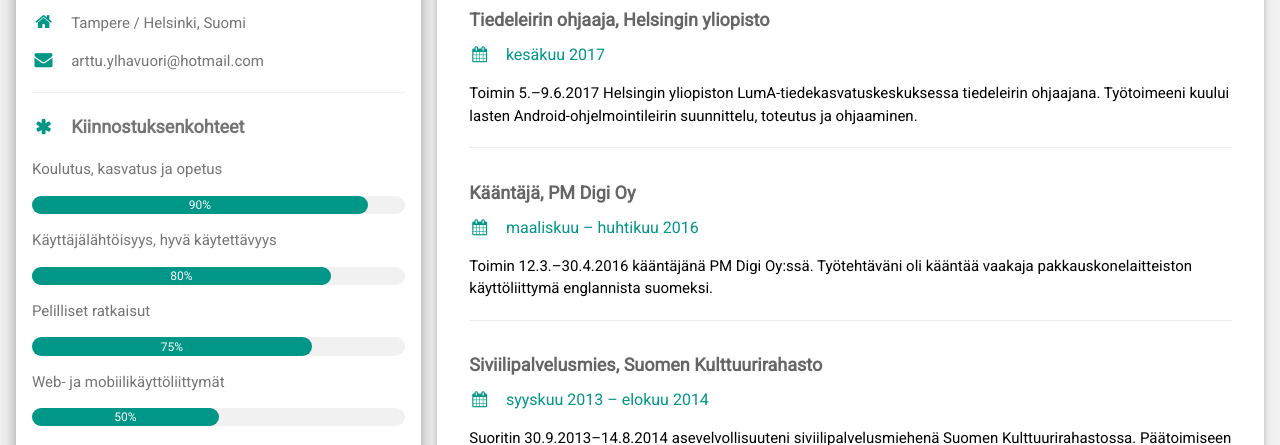
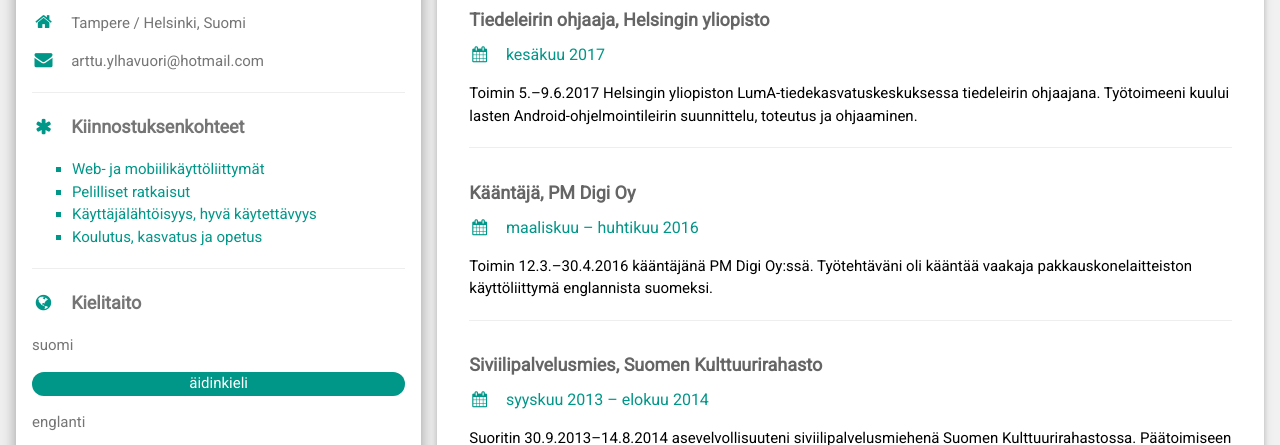
Before and after one commit to areee/old2, a plain HTML site: page index.html in a window 1280 px wide. Shown: the part 484-929 px from the top of the page. Drawn offline with nearby package versions, Linux system fonts and the light colour scheme.

Commit message:
kiinnostuksenkohteet päivitetty

```diff
--- a/index.html
+++ b/index.html
@@ -40,26 +40,14 @@
 
                     <p class="w3-large"><b><i class="fa fa-asterisk fa-fw w3-margin-right w3-text-teal"></i>Kiinnostuksenkohteet</b>
                     </p>
-                    <p>Koulutus, kasvatus ja opetus</p>
-                    <div class="w3-light-grey w3-round-xlarge w3-small">
-                        <div class="w3-container w3-center w3-round-xlarge w3-teal" style="width:90%">90%</div>
-                    </div>
-                    <p>Käyttäjälähtöisyys, hyvä käytettävyys</p>
-                    <div class="w3-light-grey w3-round-xlarge w3-small">
-                        <div class="w3-container w3-center w3-round-xlarge w3-teal" style="width:80%">
-                            <div class="w3-center w3-text-white">80%</div>
-                        </div>
-                    </div>
-                    <p>Pelilliset ratkaisut</p>
-                    <div class="w3-light-grey w3-round-xlarge w3-small">
-                        <div class="w3-container w3-center w3-round-xlarge w3-teal" style="width:75%">75%</div>
-                    </div>
-                    <p>Web- ja mobiilikäyttöliittymät</p>
-                    <div class="w3-light-grey w3-round-xlarge w3-small">
-                        <div class="w3-container w3-center w3-round-xlarge w3-teal" style="width:50%">50%</div>
-                    </div>
 
-                    <br>
+                    <ul class="w3-text-teal" style="list-style-type:square">
+                        <li>Web- ja mobiilikäyttöliittymät</li>
+                        <li>Pelilliset ratkaisut</li>
+                        <li>Käyttäjälähtöisyys, hyvä käytettävyys</li>
+                        <li>Koulutus, kasvatus ja opetus</li>
+                    </ul>
+                    <hr>
 
                     <p class="w3-large w3-text-theme"><b><i class="fa fa-globe fa-fw w3-margin-right w3-text-teal"></i>Kielitaito</b>
                     </p>
```
